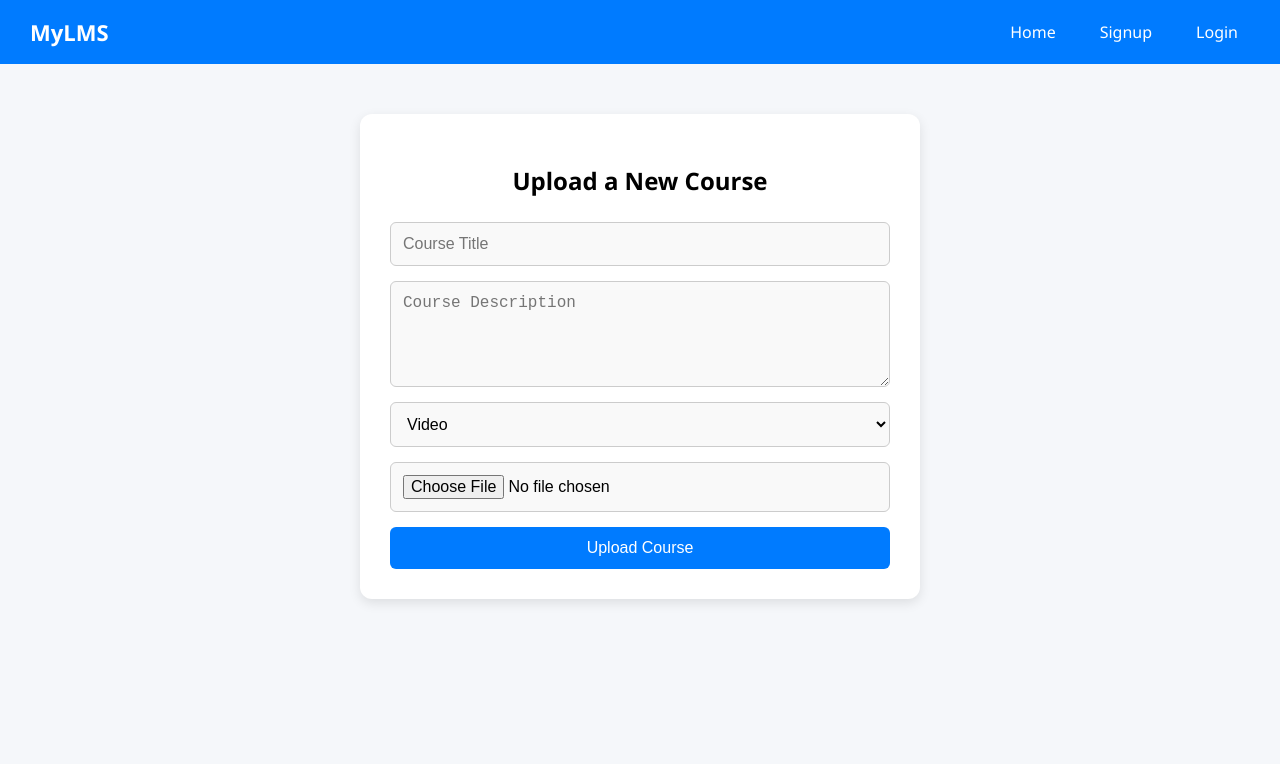
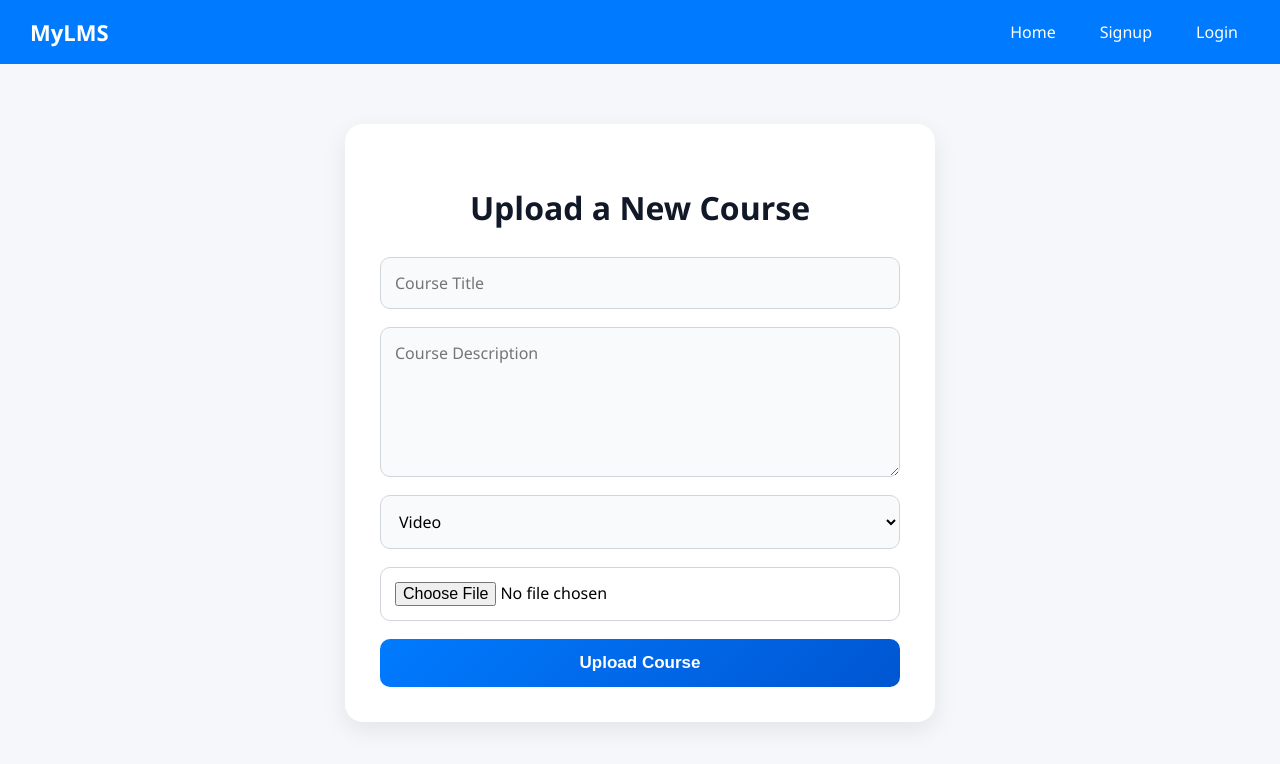
Before and after one commit to sairajnagula123/lms-app, a React (Create React App) app in the folder client/: page /upload in a window 1280 px wide. Shown: the top 764 px of the page. Built offline with nearby package versions, Linux system fonts and the light colour scheme.

Commit message:
update courseupload.css

```diff
--- a/client/src/styles/CourseUpload.css
+++ b/client/src/styles/CourseUpload.css
@@ -1,54 +1,114 @@
 .upload-container {
-  max-width: 500px;
-  margin: 50px auto;
-  padding: 30px;
-  background-color: #fff;
-  border-radius: 12px;
-  box-shadow: 0 4px 12px rgba(0, 0, 0, 0.1);
+  max-width: 520px;
+  margin: 60px auto;
+  padding: 35px;
+  background: #ffffff;
+  border-radius: 18px;
+  box-shadow: 0 8px 25px rgba(0, 0, 0, 0.08);
+  transition: transform 0.3s ease, box-shadow 0.3s ease;
+}
+
+.upload-container:hover {
+  transform: translateY(-3px);
+  box-shadow: 0 12px 30px rgba(0, 0, 0, 0.12);
 }
 
 .upload-container h2 {
   text-align: center;
-  margin-bottom: 25px;
+  margin-bottom: 28px;
+  font-size: 32px;
+  color: #111827;
+  font-weight: 700;
 }
 
 .upload-container form {
   display: flex;
   flex-direction: column;
-  gap: 15px;
+  gap: 18px;
 }
 
+/* Inputs */
 .upload-container input[type="text"],
 .upload-container textarea,
 .upload-container select,
 .upload-container input[type="file"] {
-  padding: 12px;
+  padding: 14px;
   font-size: 16px;
-  border: 1px solid #ccc;
-  border-radius: 6px;
-  background-color: #f9f9f9;
+  border: 1px solid #d1d5db;
+  border-radius: 10px;
+  background-color: #f9fafb;
+  transition: all 0.3s ease;
+  font-family: inherit;
 }
 
+/* Focus Effect */
+.upload-container input[type="text"]:focus,
+.upload-container textarea:focus,
+.upload-container select:focus {
+  outline: none;
+  border-color: #007bff;
+  background-color: #fff;
+  box-shadow: 0 0 0 4px rgba(0, 123, 255, 0.15);
+}
+
+/* Textarea */
 .upload-container textarea {
   resize: vertical;
-  min-height: 80px;
+  min-height: 120px;
 }
 
+/* File Input */
+.upload-container input[type="file"] {
+  background-color: #fff;
+  cursor: pointer;
+}
+
+/* Button */
 .upload-container button {
-  background-color: #007bff;
+  background: linear-gradient(135deg, #007bff, #0056d2);
   color: white;
-  padding: 12px;
-  font-size: 16px;
+  padding: 14px;
+  font-size: 17px;
+  font-weight: 600;
   border: none;
-  border-radius: 6px;
+  border-radius: 10px;
   cursor: pointer;
-  transition: background-color 0.3s ease;
+  transition: all 0.3s ease;
 }
 
 .upload-container button:hover {
-  background-color: #0056b3;
+  transform: translateY(-2px);
+  background: linear-gradient(135deg, #0069d9, #0047b3);
+  box-shadow: 0 6px 15px rgba(0, 123, 255, 0.25);
 }
+
+.upload-container button:active {
+  transform: scale(0.98);
+}
+
+/* Error Message */
 .error {
-  color: red;
-  margin-bottom: 10px;
+  background-color: #ffe5e5;
+  color: #d90429;
+  padding: 12px;
+  border-radius: 8px;
+  font-size: 14px;
+  border: 1px solid #ffb3b3;
 }
+
+/* Responsive */
+@media (max-width: 768px) {
+  .upload-container {
+    width: 90%;
+    padding: 25px;
+    margin: 40px auto;
+  }
+
+  .upload-container h2 {
+    font-size: 26px;
+  }
+
+  .upload-container button {
+    font-size: 15px;
+  }
+}
```
